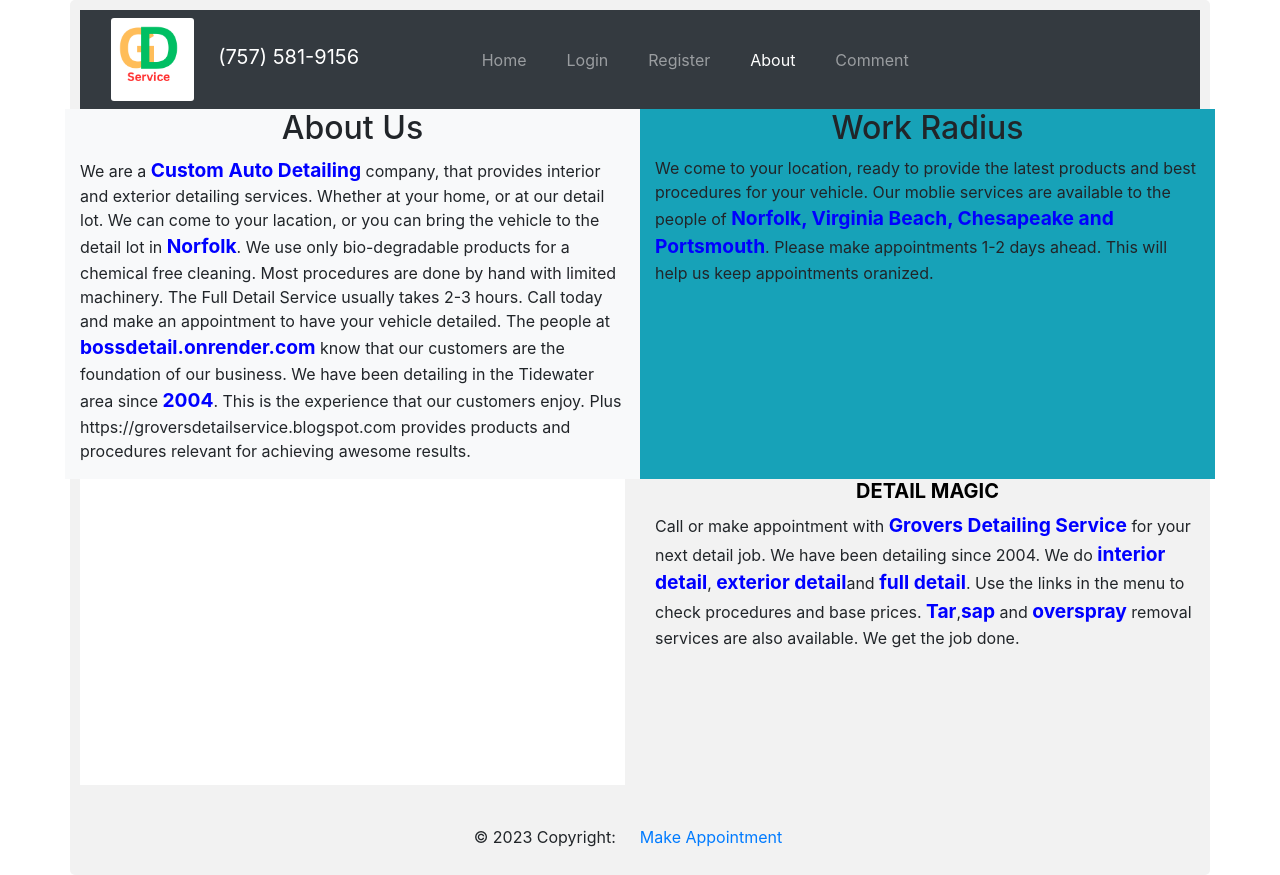
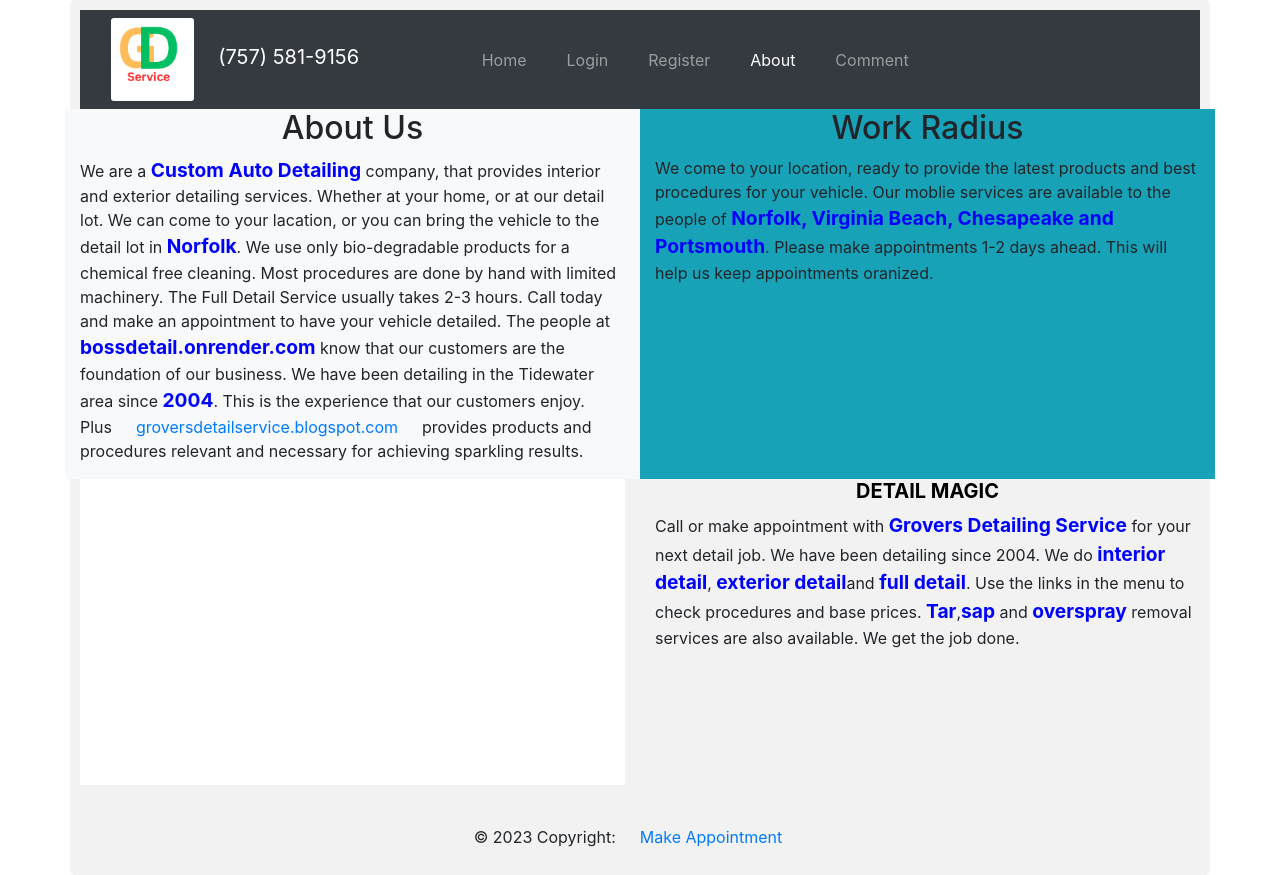
Before and after one commit to groveincharge/frontend, a React (Create React App) app: page /about in a window 1280 px wide. Built offline with nearby package versions, Linux system fonts and the light colour scheme; no server answers; a web font is replaced by a local one.

Commit message:
adding blogspot link to the About page.

```diff
--- a/src/pages/commentPages/About.jsx
+++ b/src/pages/commentPages/About.jsx
@@ -1,5 +1,7 @@
 import React from "react";
 import Axios from 'axios';
+import {Link} from "react-router-dom";
+import "./../styles/About.css"
 
 
 const About= ()=>{
@@ -32,8 +34,8 @@
               have your vehicle detailed. The people at <big>bossdetail.onrender.com</big> know that
               our customers are the foundation of our business. We have been detailing
               in the Tidewater area since <big>2004</big>. This is the experience that our
-              customers enjoy. Plus https://groversdetailservice.blogspot.com provides products and procedures
-              relevant for achieving awesome results.
+              customers enjoy. Plus<Link to="https://groversdetailservice.blogspot.com">groversdetailservice.blogspot.com</Link>provides products and procedures
+              relevant and necessary for achieving sparkling results.
             </p>
           </div>
 
--- /dev/null
+++ b/src/pages/styles/About.css
@@ -0,0 +1,6 @@
+Link {
+    padding: o;
+    margin: 0;
+    color: aquamarine;
+
+}
```
